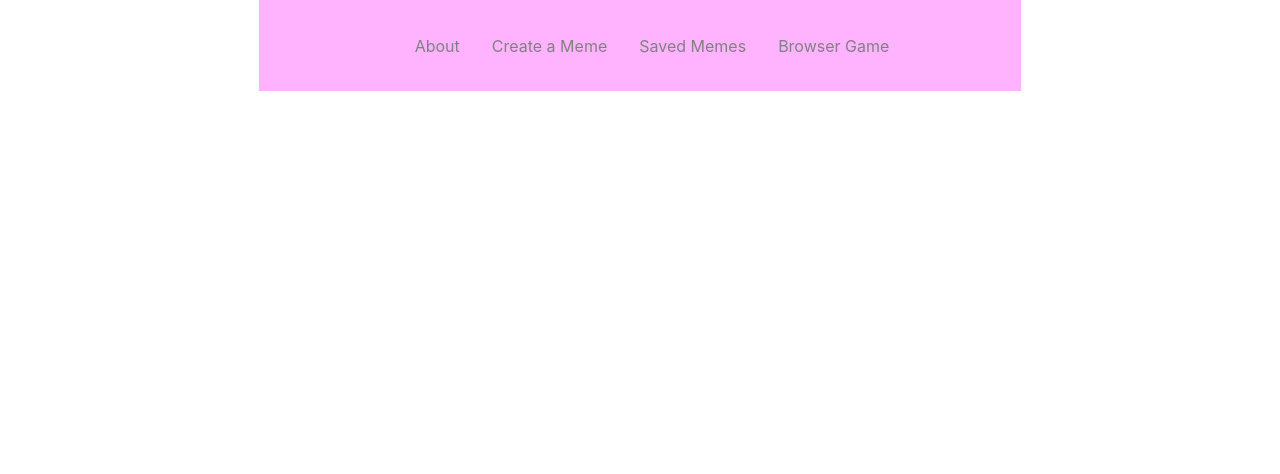
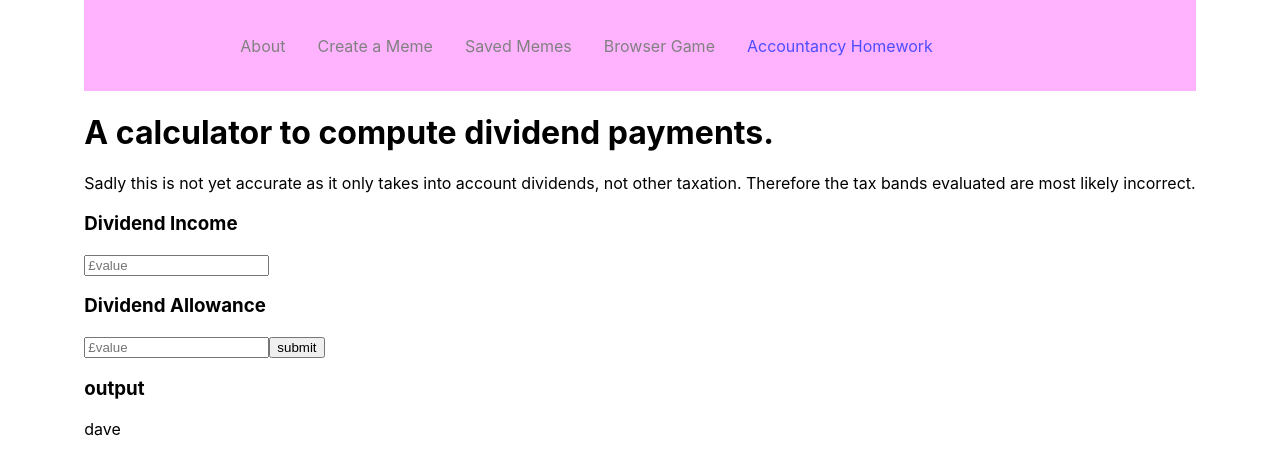
Before and after one commit to MikeChara/EightWeekRevisionProject, a React (Create React App) app in the folder revision-website/: page /Melissa in a window 1280 px wide. Shown: the top 474 px of the page. Built offline with nearby package versions, Linux system fonts and the light colour scheme.

Commit message:
made display component and rendered

```diff
--- a/revision-website/src/App/App.js
+++ b/revision-website/src/App/App.js
@@ -7,6 +7,7 @@ import About from "../pages/about";
 import SavedMemes from "../pages/savedmemes";
 import FetchAndCreate from "../pages/fetchandcreate";
 import BrowserGame from "../pages/browsergame";
+import Melissa from "../pages/Melissa";
 
 function App() {
   return (
@@ -18,6 +19,7 @@ function App() {
         <Route path="/fetchandcreate" element={<FetchAndCreate />} />
         <Route path="/savedmemes" element={<SavedMemes />} />
         <Route path="/browsergame" element={<BrowserGame />} />
+        <Route path="/Melissa" element={<Melissa />} />
       </Routes>
     </Router>
   );
--- a/revision-website/src/Navbar/index.js
+++ b/revision-website/src/Navbar/index.js
@@ -10,7 +10,7 @@ const Navbar = () => {
           <NavLink to="/fetchandcreate">Create a Meme</NavLink>
           <NavLink to="/savedmemes">Saved Memes</NavLink>
           <NavLink to="/browsergame">Browser Game</NavLink>
-
+          <NavLink to="/Melissa">Accountancy Homework</NavLink>
         </NavMenu>
       </Nav>
     </>
--- /dev/null
+++ b/revision-website/src/components/Button.js
@@ -0,0 +1,12 @@
+import React from "react";
+// import "./button.css"
+
+export default function Button({ onClick, text, className }) {
+  return (
+    <>
+      <button className={className} type="button" onClick={onClick}>
+        {text}
+      </button>
+    </>
+  );
+}
--- /dev/null
+++ b/revision-website/src/components/Display.js
@@ -0,0 +1,17 @@
+import React from "react";
+// import { useState } from "react";
+
+function Display({ text, placeholder, h3prop }) {
+  //   const [text, setText] = useState("");
+
+  return (
+    <>
+      <h3>{h3prop}</h3>
+      <div type="text" value={text} placeholder={placeholder}>
+        {text}
+      </div>
+    </>
+  );
+}
+
+export default Display;
--- /dev/null
+++ b/revision-website/src/components/Input.js
@@ -0,0 +1,34 @@
+import { useState } from "react";
+import Button from "./Button";
+
+function Input(props) {
+  const [text, setText] = useState("");
+
+  function handleChange(event) {
+    setText(event.target.value);
+  }
+  async function handleClick() {
+    setText("");
+  }
+
+  return (
+    <form className="comment-form">
+      <h3>{props.h3prop}</h3>
+      <input
+        type={props.type}
+        value={text}
+        onChange={handleChange}
+        placeholder={props.placeholder}
+      ></input>
+      {props.showbutton && (
+        <Button
+          className="submit"
+          onClick={handleClick}
+          text={"submit"}
+        ></Button>
+      )}
+    </form>
+  );
+}
+
+export default Input;
--- a/revision-website/src/pages/Melissa.js
+++ b/revision-website/src/pages/Melissa.js
@@ -1,3 +1,40 @@
+import React from "react";
+import Display from "../components/Display";
+import Input from "../components/Input";
+
+const Melissa = () => {
+  return (
+    <>
+      <h1>A calculator to compute dividend payments.</h1>
+      <div>
+        Sadly this is not yet accurate as it only takes into account dividends,
+        not other taxation. Therefore the tax bands evaluated are most likely
+        incorrect.
+      </div>
+      <div>
+        <Input
+          h3prop="Dividend Income"
+          placeholder="£value"
+          type="number"
+        ></Input>
+        <Input
+          h3prop="Dividend Allowance"
+          placeholder="£value"
+          type="number"
+          showbutton
+        ></Input>
+      </div>
+      <Display
+        h3prop="output"
+        placeholder="put in values to get returns"
+        text="dave"
+      ></Display>
+    </>
+  );
+};
+
+export default Melissa;
+
 /*
 SAVINGS:
 savings income - PSA  = "remaining taxable savings" or "remaining PSA"
```
Also changed, not shown: revision-website/src/other/experiments.js (renamed from revision-website/src/pages/experiments.js, +28 -28 lines).
